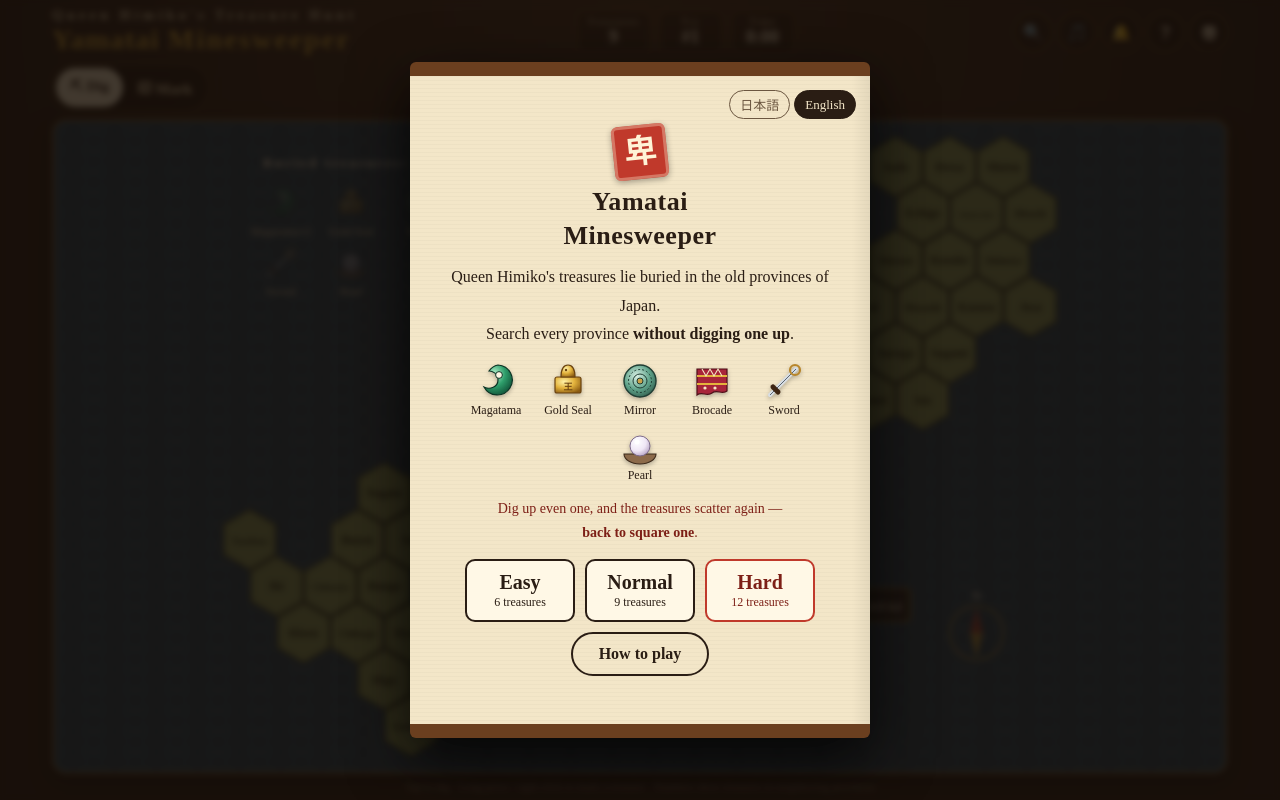
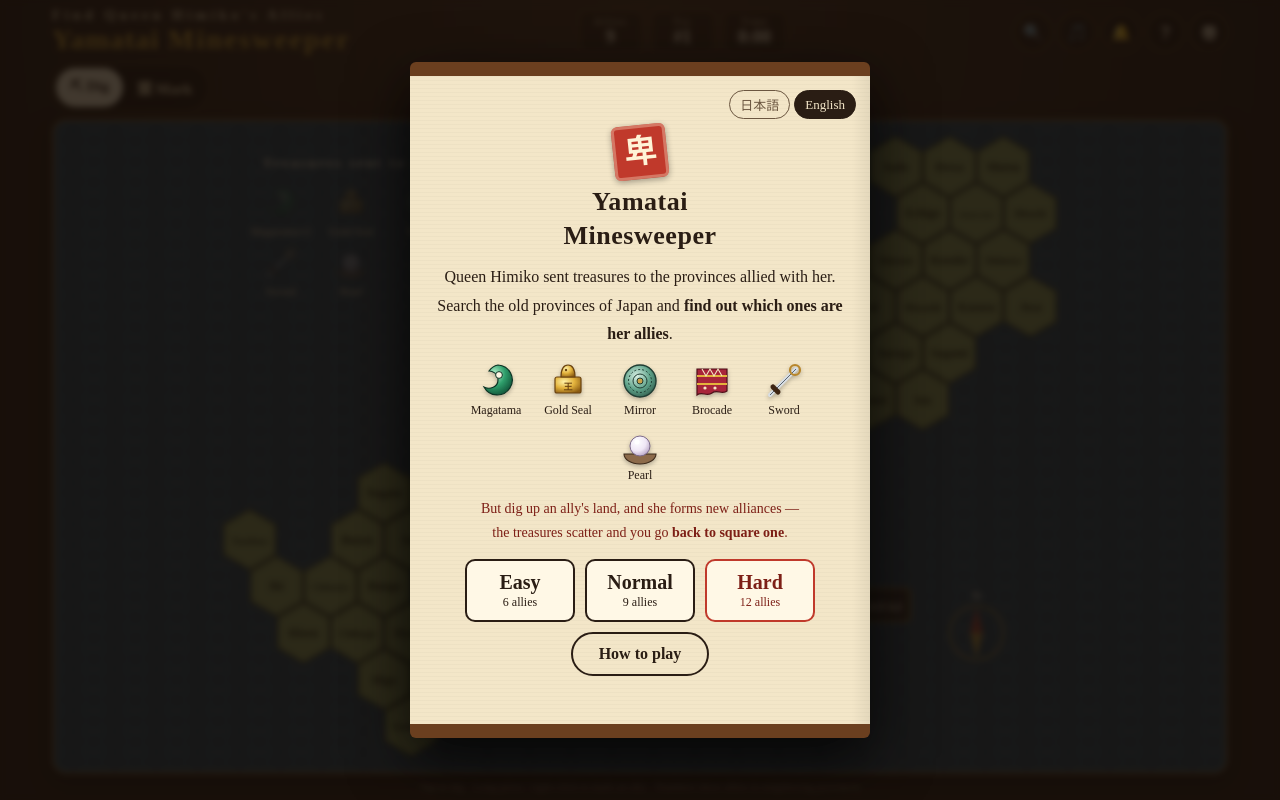
Before and after one commit to techgymjp/himiko, a website with bundled scripts: page index.html in a window 1280 px wide. Built offline with nearby package versions, Linux system fonts and the light colour scheme; a web font is replaced by a local one.

Commit message:
「卑弥呼の同盟国を探す」設定を遊び方・画面・ストア文言に反映
卑弥呼は同盟国にお宝を贈った。どの国が同盟国かを見つけ出すゲームとして、
数字は「となりにある同盟国の数」、印は「盟」、同盟国を掘ると同盟が結び直されて振り出し、に統一。

Co-Authored-By: Claude Opus 5.5 <noreply@anthropic.com>
Claude-Session: https://claude.ai/code/session_01UXdYbqEGs7s62aediFc3mq

```diff
--- a/js/i18n.js
+++ b/js/i18n.js
@@ -4,10 +4,10 @@
 const DICT = {
   ja: {
     'doc.title': '邪馬台国マインスイーパー',
-    'head.sub': '卑弥呼のお宝さがし',
+    'head.sub': '卑弥呼の同盟国さがし',
     'head.main': '邪馬台国',
     'head.main2': 'マインスイーパー',
-    'stat.left': '残りのお宝',
+    'stat.left': '残りの同盟国',
     'stat.try': '挑戦',
     'stat.time': '時',
     'stat.tryN': '{n}回目',
@@ -17,27 +17,28 @@ const DICT = {
     'tool.help': '遊び方',
     'tool.menu': 'トップに戻る',
     'mode.dig': '⛏ 掘る',
-    'mode.mark': '印 お宝',
-    'hint': 'タップで掘る ・ 長押し／右クリックでお宝の印 ・ 数字はとなりの国に眠るお宝の数',
+    'mode.mark': '盟 同盟',
+    'hint': 'タップで掘る ・ 長押し／右クリックで同盟国の印 ・ 数字はとなりにある同盟国の数',
     'title.h': '邪馬台国<br>マインスイーパー',
-    'title.lead': '倭の国々の地に、女王・卑弥呼のお宝が眠っている。<br>お宝を<strong>掘り当てずに</strong>、すべての国を調べ尽くせ。',
-    'title.warn': 'ひとつでも掘り当ててしまえば…<br>お宝は再び散らばり、<strong>振り出し</strong>に戻る。',
+    'title.lead': '女王・卑弥呼は、同盟を結んだ国々にお宝を贈った。<br>倭の国々を調べ、<strong>どの国が同盟国か</strong>を見つけ出せ。',
+    'title.warn': 'ただし、同盟国の地を掘り荒らしてしまえば…<br>同盟は結び直され、お宝は散らばり、<strong>振り出し</strong>に戻る。',
     'title.help': 'あそびかた',
     'level.6': '易', 'level.9': '中', 'level.12': '難',
-    'level.count': 'お宝 {n}',
+    'level.count': '同盟国 {n}',
     'best': '最高記録　{list}',
     'best.item': '{lv}：{n}回目・{t}',
     'legal.privacy': 'プライバシーポリシー',
     'legal.ads': '広告の設定',
     'url.privacy': 'https://techgym.jp/privacy-policy/',
     'help.h': '遊び方',
-    'help.rules': `<li>地図のマスは<strong>旧国（令制国）68か国</strong>。となり合う六角形が「となりの国」です。</li>
-<li>国を<strong>タップ</strong>すると掘ります。お宝がなければ、となりの国に眠るお宝の数が<strong>漢数字</strong>で現れます。</li>
-<li>お宝がありそうな国は<strong>長押し</strong>（パソコンは右クリック）か「印」モードで<span class="mk">宝</span>の印をつけます。</li>
+    'help.rules': `<li>女王・卑弥呼は、同盟を結んだ国々に勾玉・金印・銅鏡などのお宝を贈りました。あなたの役目は、<strong>どの国が同盟国か</strong>を見つけ出すことです。</li>
+<li>地図のマスは<strong>旧国（令制国）68か国</strong>。となり合う六角形が「となりの国」です。</li>
+<li>国を<strong>タップ</strong>すると掘って調べます。同盟国でなければ、<strong>となりにある同盟国の数</strong>が漢数字で現れます。</li>
+<li>同盟国だと思う国は<strong>長押し</strong>（パソコンは右クリック）か「同盟」モードで<span class="mk">盟</span>の印をつけます。</li>
 <li>数字の国をタップすると、印の数が合っていればまわりを一気に掘れます。</li>
-<li>お宝を掘り当ててしまうと<strong>振り出し</strong>。お宝は別の国へ散らばります。</li>
-<li>お宝のない国をすべて掘りきれば、卑弥呼のお宝はあなたのものです。</li>`,
-    'help.small': '最初のひと掘りでは、お宝を掘り当てることはありません。',
+<li>同盟国を掘ってしまうと、贈られたお宝を掘り荒らしたことになり<strong>振り出し</strong>。卑弥呼は同盟を結び直し、お宝は別の国へ散らばります。</li>
+<li>同盟国でない国をすべて掘りきれば、卑弥呼の同盟国がすべて明らかになります。</li>`,
+    'help.small': '最初のひと掘りでは、同盟国を掘ってしまうことはありません。',
     'help.ok': 'わかった',
     'pause.h': 'ひと休み',
     'pause.p': '時は止まっています。',
@@ -45,15 +46,15 @@ const DICT = {
     'pause.top': 'トップに戻る',
     'res.top': 'トップに戻る',
     'res.share': '📤 結果をシェア',
-    'res.lose.title': 'お宝を掘り当ててしまった！',
-    'res.lose.text': '{p}の地に眠る「{t}」を掘り起こしてしまった。<br>卑弥呼のお宝は、ふたたび倭の国々へ散らばった……',
+    'res.lose.title': '同盟国を掘り荒らしてしまった！',
+    'res.lose.text': '同盟国・{p}に贈られた「{t}」を掘り起こしてしまった。<br>卑弥呼は同盟を結び直し、お宝はふたたび倭の国々へ散らばった……',
     'res.lose.next': '振り出しから',
-    'res.win.title': '卑弥呼のお宝を<br>すべて見つけた！',
+    'res.win.title': '卑弥呼の同盟国を<br>すべて見つけた！',
     'res.win.text': '難易度「{lv}」 ／ 挑戦 {n}回 ／ {t}{redo}',
     'res.win.redo': ' ／ やり直し {n}回',
     'res.win.best': '<br><strong>✦ 自己最高の記録 ✦</strong>',
     'res.win.next': 'もう一度',
-    'redo.title': 'お宝を掘り当ててしまった…',
+    'redo.title': '同盟国を掘ってしまった…',
     'redo.watch': '広告を見て、掘る前に戻る',
     'redo.note': 'あと {n} 回使えます',
     'redo.skip': '振り出しに戻る（{s}）',
@@ -61,32 +62,32 @@ const DICT = {
     'redo.fail': '広告を読み込めませんでした',
     'toast.redo': '掘る前に戻った（やり直し {n}回）',
     'toast.start': '難易度「{lv}」 ― 最初のひと掘りは安全です',
-    'toast.retry': '第{n}回 ― お宝は別の国へ散らばった',
+    'toast.retry': '第{n}回 ― 同盟は結び直され、お宝は別の国へ',
     'toast.bgmOn': 'BGM オン', 'toast.bgmOff': 'BGM オフ',
     'toast.sfxOn': '効果音 オン', 'toast.sfxOff': '効果音 オフ',
     'toast.copied': '結果をコピーしました',
     'toast.copyFail': 'コピーできませんでした',
     'share.title': '邪馬台国マインスイーパー',
     'share.dialog': '結果をシェア',
-    'share.text': '🏺邪馬台国マインスイーパーで、卑弥呼のお宝{m}個をすべて見つけた！\n難易度「{lv}」挑戦{n}回・{t}{redo}\n#邪馬台国マインスイーパー #卑弥呼',
+    'share.text': '🏺邪馬台国マインスイーパーで、卑弥呼の同盟国{m}か国をすべて見つけた！\n難易度「{lv}」挑戦{n}回・{t}{redo}\n#邪馬台国マインスイーパー #卑弥呼',
     'share.redo': '（やり直し{n}回）',
     'board.sea': '倭 の 海',
     'board.north': '北',
     'board.cart': '邪馬台国',
-    'board.legend': '眠るお宝 {n}',
+    'board.legend': '同盟国に贈られたお宝 {n}',
     'tile.aria': '{p}（{k}）',
     'tile.title': '{p}（{k}）・{r}',
-    'tile.near': '{p} となりのお宝 {n}',
-    'tile.none': '{p} お宝なし',
+    'tile.near': '{p} となりの同盟国 {n}',
+    'tile.none': '{p} となりに同盟国なし',
     't.magatama': '勾玉', 't.kinin': '金印', 't.kagami': '銅鏡', 't.nishiki': '錦',
     't.katana': '刀', 't.shinju': '真珠', 't.dotaku': '銅鐸', 't.kudatama': '管玉',
   },
   en: {
     'doc.title': 'Yamatai Minesweeper',
-    'head.sub': "Queen Himiko's Treasure Hunt",
+    'head.sub': 'Find Queen Himiko\'s Allies',
     'head.main': 'Yamatai',
     'head.main2': 'Minesweeper',
-    'stat.left': 'Treasures',
+    'stat.left': 'Allies',
     'stat.try': 'Try',
     'stat.time': 'Time',
     'stat.tryN': '#{n}',
@@ -96,27 +97,28 @@ const DICT = {
     'tool.help': 'How to play',
     'tool.menu': 'Back to top',
     'mode.dig': '⛏ Dig',
-    'mode.mark': '印 Mark',
-    'hint': 'Tap to dig · Long-press / right-click to mark a treasure · Numbers show treasures in neighboring provinces',
+    'mode.mark': '盟 Mark',
+    'hint': 'Tap to dig · Long-press / right-click to mark an ally · Numbers show allies in neighboring provinces',
     'title.h': 'Yamatai<br>Minesweeper',
-    'title.lead': "Queen Himiko's treasures lie buried in the old provinces of Japan.<br>Search every province <strong>without digging one up</strong>.",
-    'title.warn': 'Dig up even one, and the treasures scatter again —<br><strong>back to square one</strong>.',
+    'title.lead': 'Queen Himiko sent treasures to the provinces allied with her.<br>Search the old provinces of Japan and <strong>find out which ones are her allies</strong>.',
+    'title.warn': 'But dig up an ally\'s land, and she forms new alliances —<br>the treasures scatter and you go <strong>back to square one</strong>.',
     'title.help': 'How to play',
     'level.6': 'Easy', 'level.9': 'Normal', 'level.12': 'Hard',
-    'level.count': '{n} treasures',
+    'level.count': '{n} allies',
     'best': 'Best: {list}',
     'best.item': '{lv} try #{n} {t}',
     'legal.privacy': 'Privacy Policy',
     'legal.ads': 'Ad settings',
     'url.privacy': 'https://techgym.jp/privacy-policy-en/',
     'help.h': 'How to play',
-    'help.rules': `<li>The map shows the <strong>68 old provinces of Japan</strong>. Hexagons that touch are neighbors.</li>
-<li><strong>Tap</strong> a province to dig. If there is no treasure, a number shows how many treasures lie in the neighboring provinces.</li>
-<li><strong>Long-press</strong> (right-click on a computer) or use "Mark" mode to put a <span class="mk">宝</span> mark where you think a treasure is.</li>
+    'help.rules': `<li>Queen Himiko sent treasures such as magatama jewels, a gold seal and bronze mirrors to the provinces allied with her. Your job is to <strong>find out which provinces are her allies</strong>.</li>
+<li>The map shows the <strong>68 old provinces of Japan</strong>. Hexagons that touch are neighbors.</li>
+<li><strong>Tap</strong> a province to dig. If it is not an ally, a number shows <strong>how many allies</strong> are in the neighboring provinces.</li>
+<li><strong>Long-press</strong> (right-click on a computer) or use "Mark" mode to put a <span class="mk">盟</span> mark on a province you think is an ally.</li>
 <li>Tap a number when the right number of marks is around it to dig all the other neighbors at once.</li>
-<li>Dig up a treasure and you go <strong>back to square one</strong>: the treasures scatter to new provinces.</li>
-<li>Dig every province without treasure, and Himiko's treasures are yours.</li>`,
-    'help.small': 'Your first dig never hits a treasure.',
+<li>Dig up an ally and you have plundered Himiko's gift: <strong>back to square one</strong>. She forms new alliances, and the treasures scatter to new provinces.</li>
+<li>Dig every province that is not an ally, and all of Himiko's allies are revealed.</li>`,
+    'help.small': 'Your first dig never hits an ally.',
     'help.ok': 'Got it',
     'pause.h': 'Paused',
     'pause.p': 'The clock is stopped.',
@@ -124,15 +126,15 @@ const DICT = {
     'pause.top': 'Back to top',
     'res.top': 'Back to top',
     'res.share': '📤 Share result',
-    'res.lose.title': 'You dug up a treasure!',
-    'res.lose.text': 'You unearthed the {t} buried in {p}.<br>Himiko\'s treasures have scattered across the land again…',
+    'res.lose.title': 'You dug up an ally!',
+    'res.lose.text': 'You unearthed the {t} that Himiko sent to her ally, {p}.<br>She forms new alliances, and the treasures scatter across the land again…',
     'res.lose.next': 'Start over',
-    'res.win.title': "You found all of<br>Himiko's treasures!",
+    'res.win.title': 'You found all of<br>Himiko\'s allies!',
     'res.win.text': '{lv} / {n} tries / {t}{redo}',
     'res.win.redo': ' / rewinds: {n}',
     'res.win.best': '<br><strong>✦ New personal best ✦</strong>',
     'res.win.next': 'Play again',
-    'redo.title': 'You dug up a treasure…',
+    'redo.title': 'You dug up an ally…',
     'redo.watch': 'Watch an ad to undo the dig',
     'redo.note': '{n} left',
     'redo.skip': 'Start over ({s})',
@@ -140,23 +142,23 @@ const DICT = {
     'redo.fail': 'Could not load an ad',
     'toast.redo': 'Dig undone (rewinds: {n})',
     'toast.start': '{lv} — your first dig is always safe',
-    'toast.retry': 'Try #{n} — the treasures have scattered',
+    'toast.retry': 'Try #{n} — new alliances, new treasure spots',
     'toast.bgmOn': 'Music on', 'toast.bgmOff': 'Music off',
     'toast.sfxOn': 'Sound effects on', 'toast.sfxOff': 'Sound effects off',
     'toast.copied': 'Result copied',
     'toast.copyFail': 'Could not copy',
     'share.title': 'Yamatai Minesweeper',
     'share.dialog': 'Share result',
-    'share.text': "🏺I found all {m} of Queen Himiko's treasures in Yamatai Minesweeper!\n{lv}, {n} tries, {t}{redo}\n#YamataiMinesweeper #Himiko",
+    'share.text': '🏺I found all {m} of Queen Himiko\'s allies in Yamatai Minesweeper!\n{lv}, {n} tries, {t}{redo}\n#YamataiMinesweeper #Himiko',
     'share.redo': ' (rewinds: {n})',
     'board.sea': 'Sea of Wa',
     'board.north': 'N',
     'board.cart': 'YAMATAI',
-    'board.legend': 'Buried treasures: {n}',
+    'board.legend': 'Treasures sent to allies: {n}',
     'tile.aria': '{p}',
     'tile.title': '{p} ({r})',
-    'tile.near': '{p}: {n} treasures nearby',
-    'tile.none': '{p}: no treasure nearby',
+    'tile.near': '{p}: {n} allies nearby',
+    'tile.none': '{p}: no allies nearby',
     't.magatama': 'Magatama', 't.kinin': 'Gold Seal', 't.kagami': 'Mirror', 't.nishiki': 'Brocade',
     't.katana': 'Sword', 't.shinju': 'Pearl', 't.dotaku': 'Bell', 't.kudatama': 'Beads',
   },
```
Also changed, not shown: docs/store/listing.md (+16 -14 lines), index.html (+1 -1 lines), README.md.
